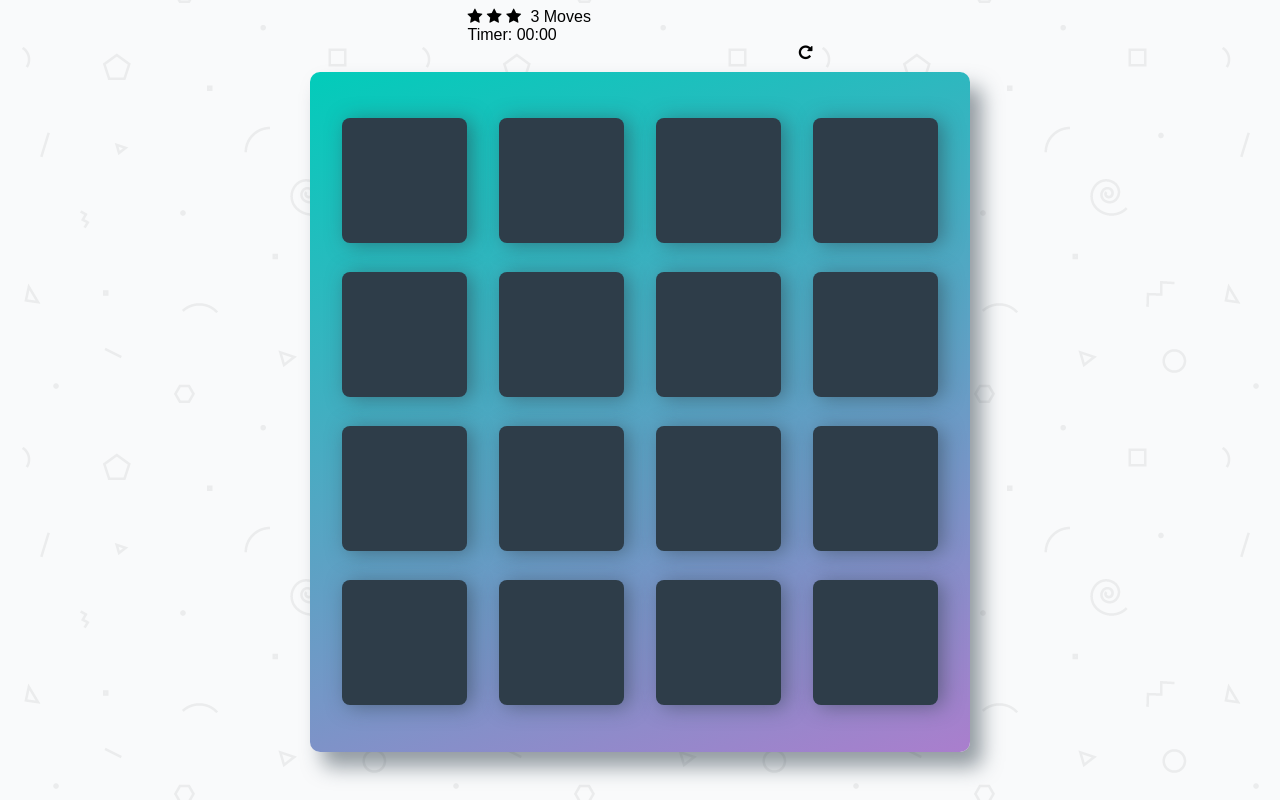
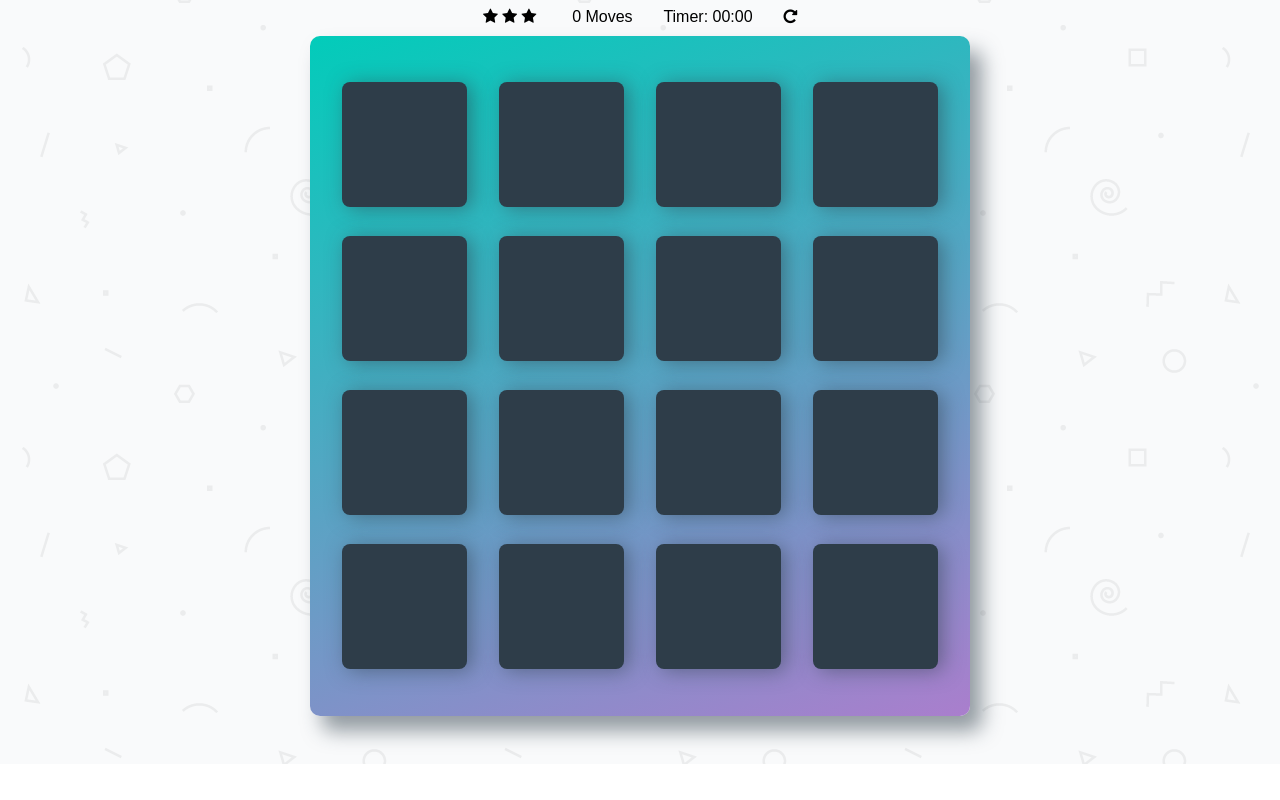
Before and after one commit to GabrielaMacsim/Memory-Game-FEND, a plain HTML site: page index.html in a window 1280 px wide. Shown: the part 72-872 px from the top of the page. After the commit the page ends 836 px from the top, so only its background shows below. Drawn offline with nearby package versions, Linux system fonts and the light colour scheme; a web font is replaced by a local one.

Commit message:
Make container for counter, timer etc

```diff
--- a/css/app.css
+++ b/css/app.css
@@ -26,6 +26,11 @@ body {
     justify-content: center;
     align-items: center;
     flex-direction: column;
+}
+
+.container1 {
+    display: flex;
+    justify-content: space-around;
 }
 
 h1 {
--- a/index.html
+++ b/index.html
@@ -15,17 +15,17 @@
             <h1>Matching Game</h1>
         </header>
 
-        <section class="score-panel">
-        	<ul class="stars">
+        <section class="container1 score-panel">
+        	<ul class="item1 stars">
         		<li><i class="fa fa-star"></i></li>
         		<li><i class="fa fa-star"></i></li>
         		<li><i class="fa fa-star"></i></li>
         	</ul>
 
-        	<span class="moves">3</span> Moves
-         <div> Timer: <span class="timer">00:00</span> </div>
+         <div class="item1">	<span class="moves">0</span> Moves </div>
+         <div class="item1"> Timer: <span class="timer">00:00</span> </div>
 
-            <div class="restart">
+         <div class="item1 restart">
         		<i class="fa fa-repeat"></i>
         	</div>
         </section>
--- a/js/app.js
+++ b/js/app.js
@@ -98,7 +98,7 @@ function checkClickedCard (event) {
   }
 
   showCard(clickedCard);
-  if ( activeCards.length === 0 ) { // if there is no other unmatched active card
+  if (activeCards.length === 0) { // if there is no other unmatched active card
     activeCards.push(clickedCard);
   } else { // if there is one unmatched active card
     otherActiveCard = activeCards.pop();
@@ -113,7 +113,7 @@ function checkClickedCard (event) {
   }
 }
 
-for ( let i = 0; i < cards.length; i++) {
+for (let i = 0; i < cards.length; i++) {
   let card = cards[i];
   card.addEventListener('click', checkClickedCard);
 }
```
